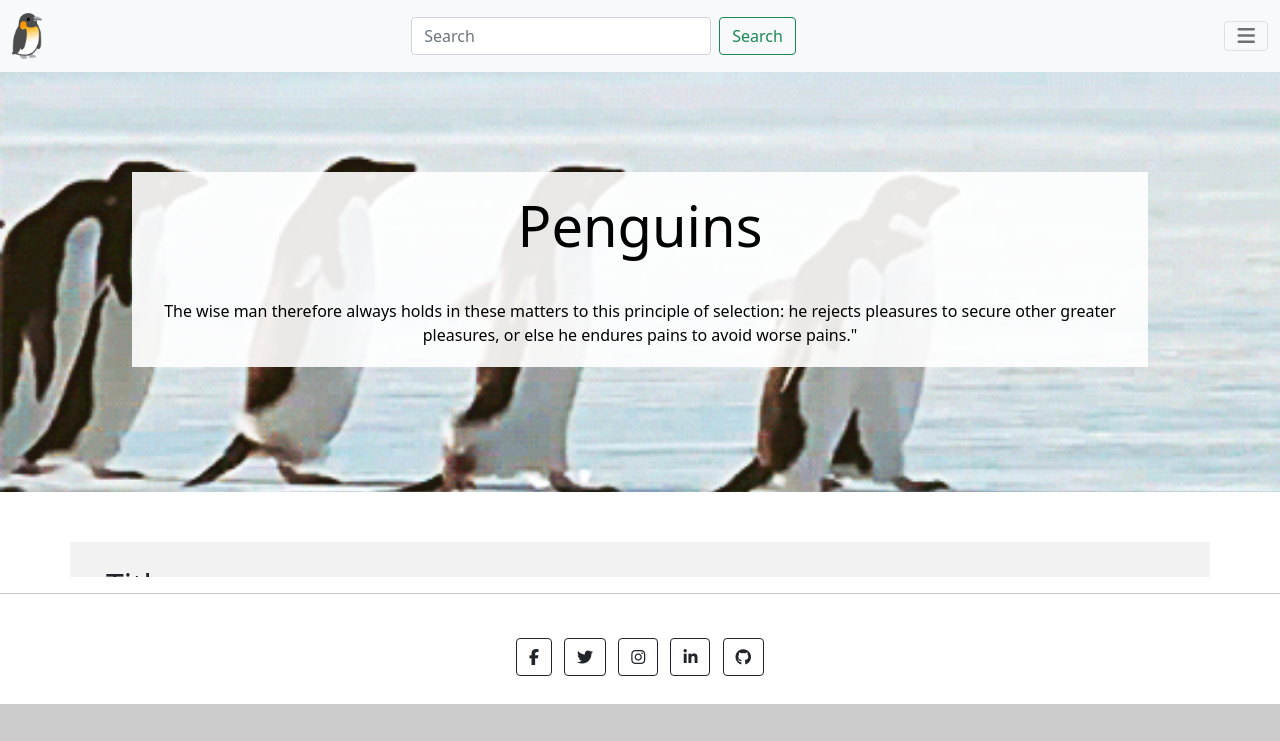
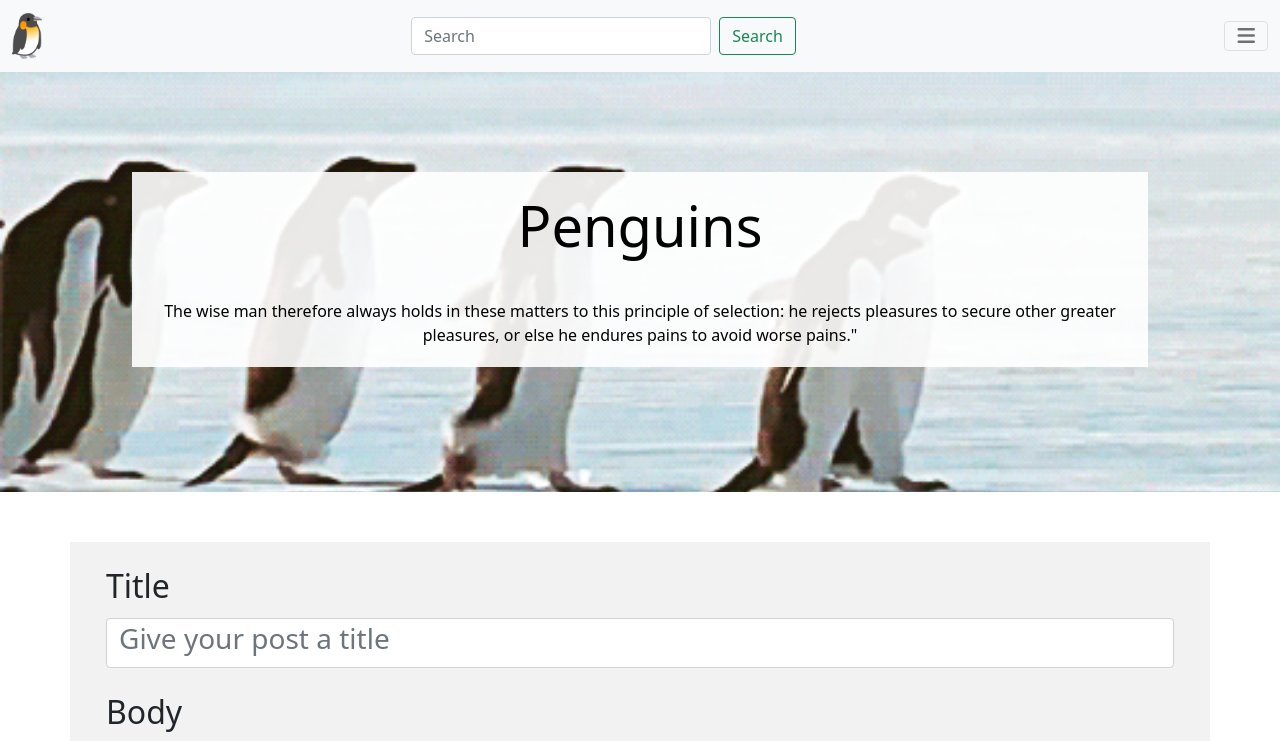
Before and after one commit to iAmash412/Lap1Project, a website: page client/index.html in a window 1280 px wide. Shown: the top 741 px of the page. Drawn offline with nearby package versions, Linux system fonts and the light colour scheme.

Commit message:
Changed CSS for footer

```diff
--- a/client/index.html
+++ b/client/index.html
@@ -102,7 +102,7 @@
   <!--************************************************************************************************-->
   <!-- FOOTER  -->
   <!--************************************************************************************************-->
-  <footer class="bg-white text-center text-dark fixed-bottom">
+  <footer class="bg-white text-center text-dark absolute-bottom">
     <hr class="h"> <!-- horizontal line to seperate footer from other -->
     <!-- Grid container -->
     <div class="container p-4 pb-0">
```
